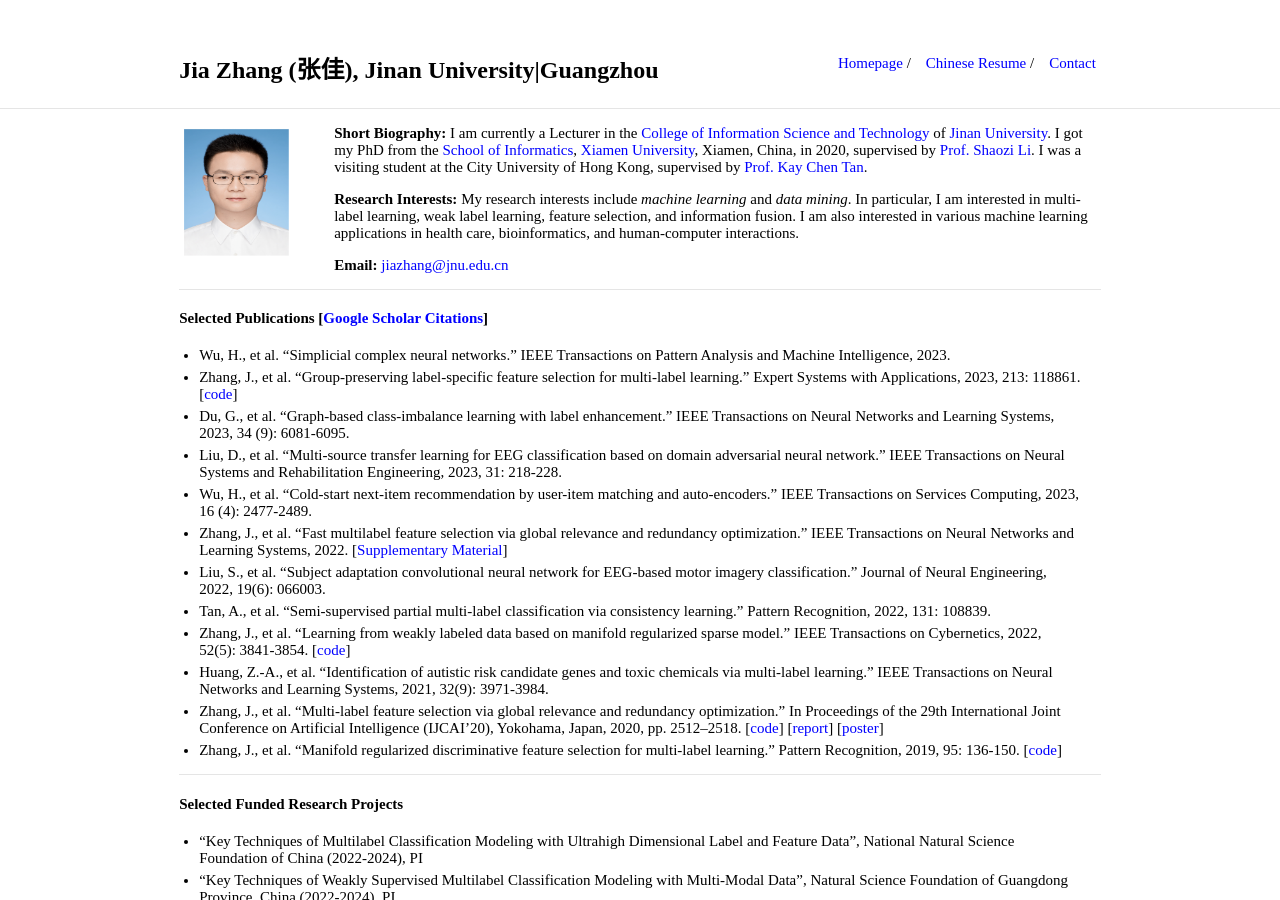
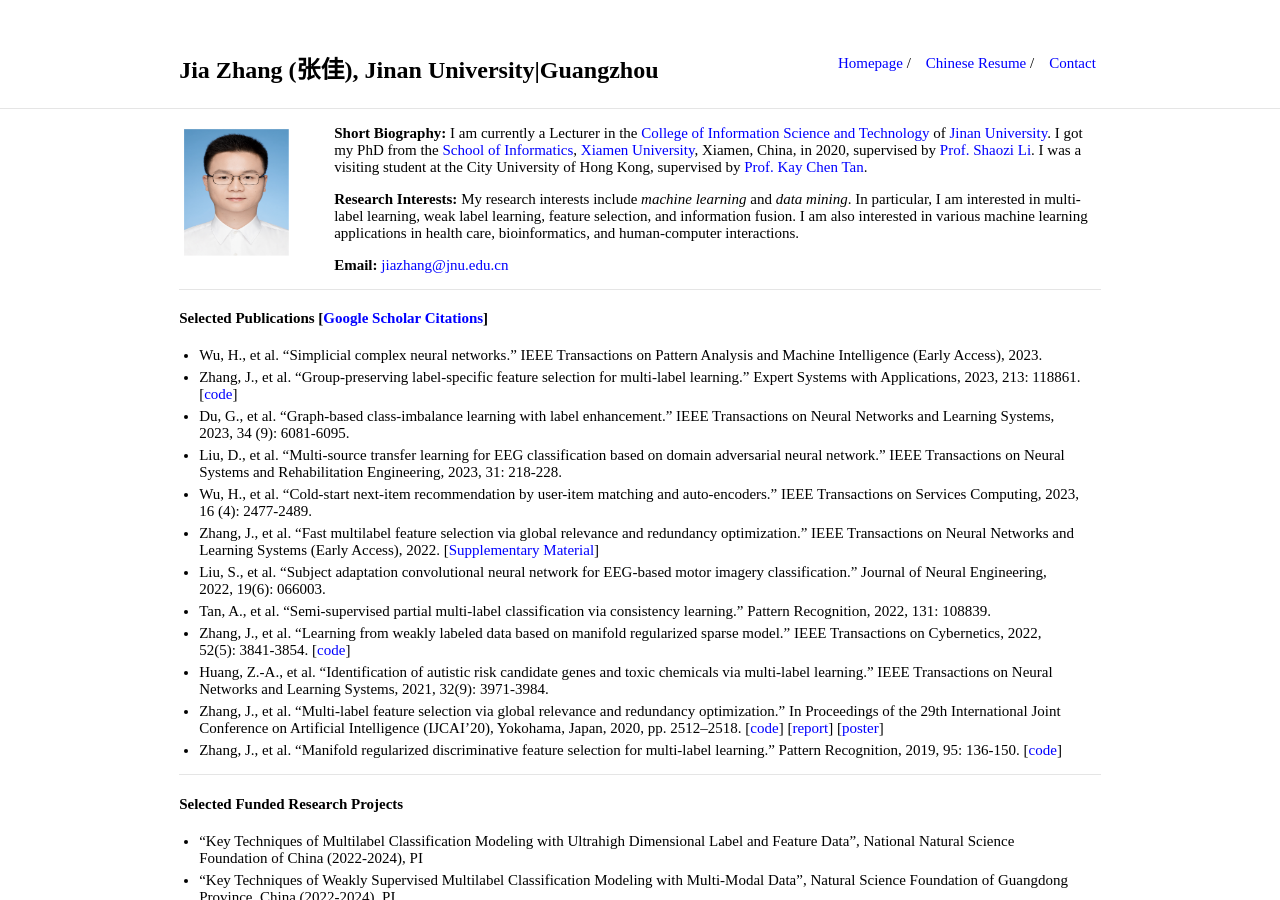
Before and after one commit to jiazhang-ml/jiazhang-ml.github.io, a Jekyll site: the page built from index.md, in a window 1280 px wide and 900 px high. Built offline with Jekyll 4.4.1, drawn with Linux system fonts in a browser that asks for light colours.

Commit message:
Update index.md

```diff
--- a/index.md
+++ b/index.md
@@ -15,12 +15,12 @@ layout: default
 
 #### Selected Publications [[Google Scholar Citations](https://scholar.google.com.hk/citations?user=yBaTk-gAAAAJ&hl=en)]
 
-* Wu, H., et al. "Simplicial complex neural networks." IEEE Transactions on Pattern Analysis and Machine Intelligence, 2023.
+* Wu, H., et al. "Simplicial complex neural networks." IEEE Transactions on Pattern Analysis and Machine Intelligence (Early Access), 2023.
 * Zhang, J., et al. "Group-preserving label-specific feature selection for multi-label learning." Expert Systems with Applications, 2023, 213: 118861. [[code](https://codeocean.com/capsule/1281687/tree/v1)]
 * Du, G., et al. "Graph-based class-imbalance learning with label enhancement." IEEE Transactions on Neural Networks and Learning Systems, 2023, 34 (9): 6081-6095.
 * Liu, D., et al. "Multi-source transfer learning for EEG classification based on domain adversarial neural network." IEEE Transactions on Neural Systems and Rehabilitation Engineering, 2023, 31: 218-228.
 * Wu, H., et al. "Cold-start next-item recommendation by user-item matching and auto-encoders." IEEE Transactions on Services Computing, 2023, 16 (4): 2477-2489.
-* Zhang, J., et al. "Fast multilabel feature selection via global relevance and redundancy optimization." IEEE Transactions on Neural Networks and Learning Systems, 2022. [[Supplementary Material](SM-GRROfast.pdf)]
+* Zhang, J., et al. "Fast multilabel feature selection via global relevance and redundancy optimization." IEEE Transactions on Neural Networks and Learning Systems (Early Access), 2022. [[Supplementary Material](SM-GRROfast.pdf)]
 * Liu, S., et al. "Subject adaptation convolutional neural network for EEG-based motor imagery classification." Journal of Neural Engineering, 2022, 19(6): 066003.
 * Tan, A., et al. "Semi-supervised partial multi-label classification via consistency learning." Pattern Recognition, 2022, 131: 108839.
 * Zhang, J., et al. "Learning from weakly labeled data based on manifold regularized sparse model." IEEE Transactions on Cybernetics, 2022, 52(5): 3841-3854. [[code](MSWL-master.zip)]
```
